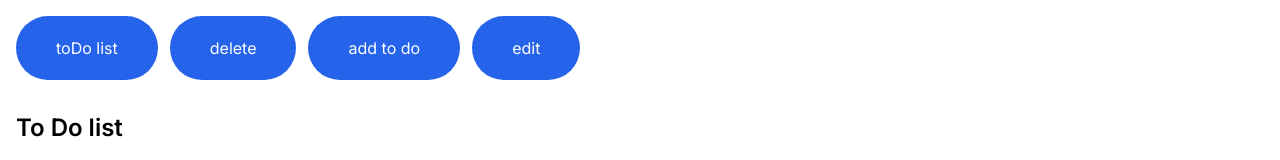
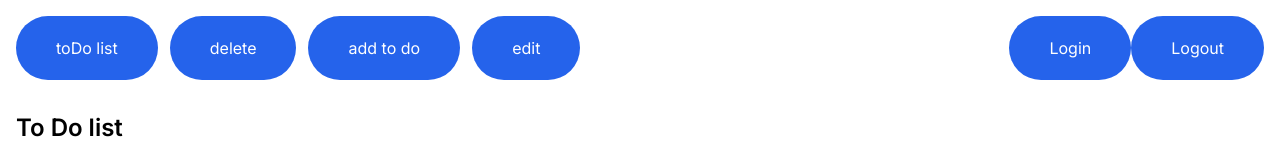
Before and after one commit to jgwentworth92/is_373_db_factory, a Next.js app: page / in a window 1280 px wide. Shown: the top 160 px of the page. Built offline with nearby package versions, Linux system fonts and the light colour scheme; no server answers; the database is empty.

Commit message:
Styled Login/Logout buttons

```diff
--- a/src/components/nav.tsx
+++ b/src/components/nav.tsx
@@ -43,6 +43,18 @@ export function Header() {
             </Link>
           </li>
         </ul>
+        <ul className="flex">
+          <li className="flex auth">
+            <Link
+                className="inline-flex items-center justify-center rounded-full bg-blue-600 px-10 py-4 text-center text-base font-normal text-white hover:bg-opacity-90 disabled:bg-gray-500 lg:px-8 xl:px-10"
+                href="/api/auth/login">Login</Link>
+          </li>
+          <li className="flex auth">
+            <Link
+                className="inline-flex items-center justify-center rounded-full bg-blue-600 px-10 py-4 text-center text-base font-normal text-white hover:bg-opacity-90 disabled:bg-gray-500 lg:px-8 xl:px-10"
+                href="/api/auth/logout">Logout</Link>
+          </li>
+        </ul>
         <button className="flex justify-end p-4 md:hidden">
           <svg
             xmlns="http://www.w3.org/2000/svg"
```
